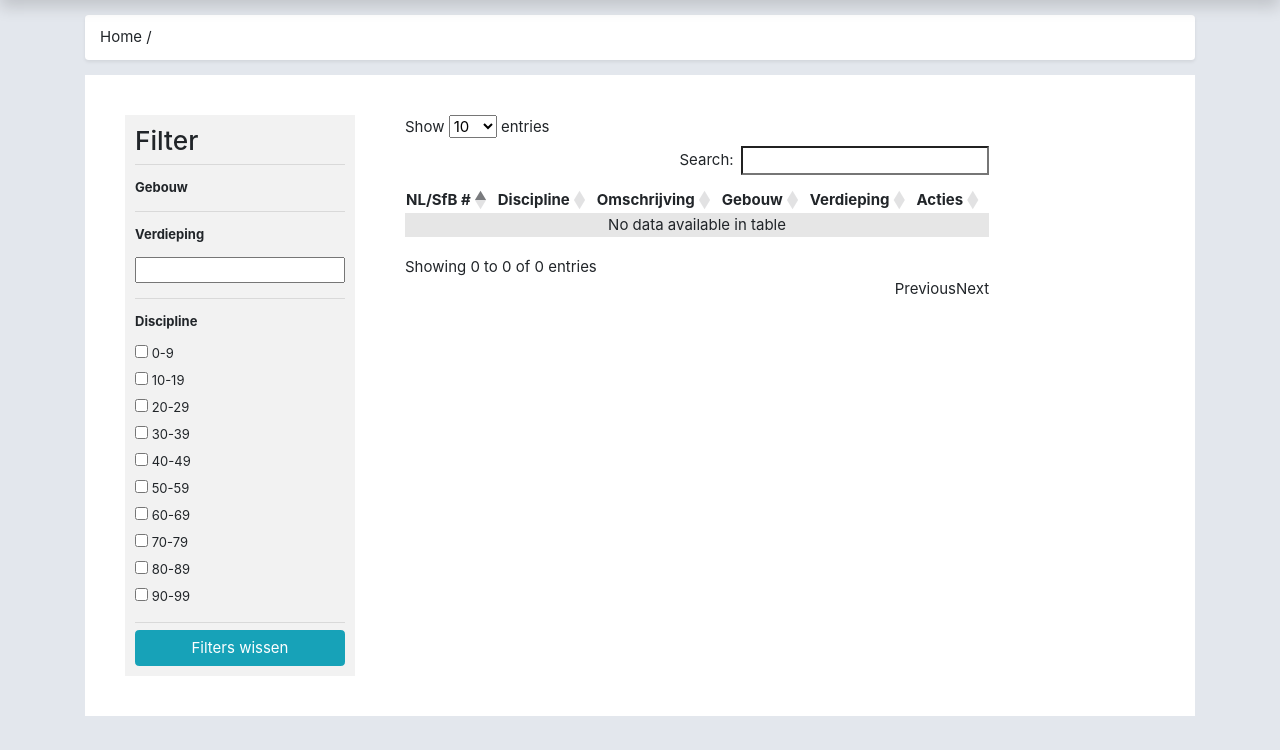
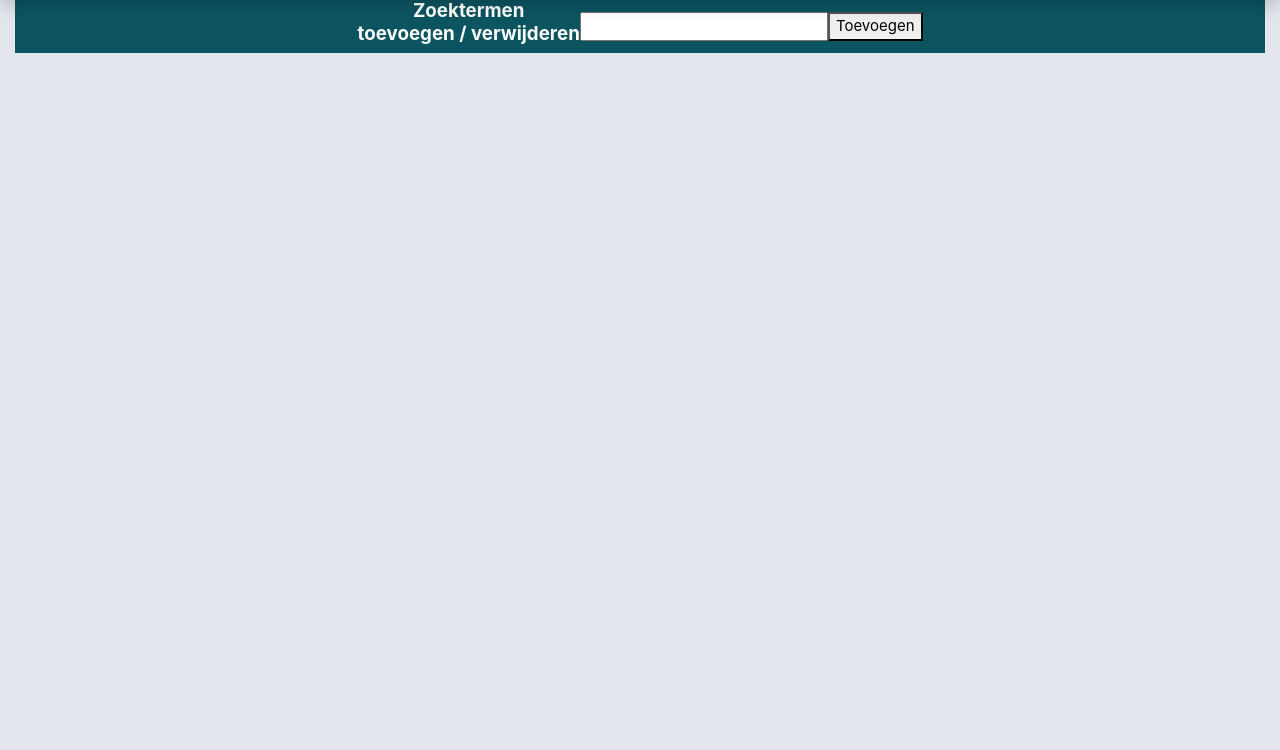
Before and after one commit to alterlai/supportal, a Symfony app: template templates/pages/home.html.twig in a window 1280 px wide. Shown: the part 50-800 px from the top of the page. Run offline with Twig, Linux system fonts and the light colour scheme; the template is opened without the code that fills it, so the values that code supplies are empty; some libraries are stand-ins or nearby versions.

Commit message:
begin homepage

```diff
--- a/public/web/css/application.css
+++ b/public/web/css/application.css
@@ -8,37 +8,15 @@
 
 .content {padding-top: 50px;}
 
-#documenten {
-    background: white;
-    display: flex;
-    padding: 40px;
-}
-#documentContainer {
-    background: white;
-}
-#pdfContainer {
+.topBarContainer {
     width: 100%;
-    outline: 1px solid black;
-    background: darkgrey;
-}
-#historyContainer { margin-top: 25px; }
-#filterContainer {
-    margin-right: 50px;
-    padding: 10px;
-    background: #f2f2f2;
-}
-#filterContainer hr { margin-top: 0.5rem; margin-bottom: 0.5rem; }
-
-.filterOption ul { margin-bottom: 0; }
-.filterOption { font-size: 13px; }
-.filterOption h4 {
-    font-size: 13px;
-    font-weight: bold;
-    margin-top: 1rem;
-    margin-bottom: 1rem;
-}
-.filterOption h5{
-    font-size: 13px;
+    align-items: center;
+    justify-content: center;
+    background: #0c5460;
+    color: white;
 }
 
-#removeFilters {width: 100%;}
+.searchTitle h5 {
+    text-align: center;
+    font-weight: bold;
+}
--- a/templates/pages/home.html.twig
+++ b/templates/pages/home.html.twig
@@ -4,88 +4,34 @@
 {% block body %}
     {% include 'partials/navbar.html.twig' %}
 
-    <div class="container">
-        <ol class="breadcrumb shadow-sm bg-white">
-            <li class="breadcrumb-item">Home /</li>
-        </ol>
-        <div id="documenten">
-            <div id="filterContainer">
-                <div id="filters">
-                    <h3>Filter</h3>
-                    <hr>
-                    <div id="gebouwenFilter" class="filterOption">
-                        <h4>Gebouw</h4>
-
-                        <ul class="fa-columns list-unstyled">
-                            {% for locatie in app.user.organisation.locations %}
-                                <h5>{{ locatie }}</h5>
-                                {% for building in locatie.buildings %}
-                                <li>
-                                    <label>
-                                        <input type="checkbox" name="buildingCode"
-                                               value="{{ building.code }}"> {{ building }}
-                                    </label>
-                                </li>
-                                {% endfor %}
-                            {% endfor %}
-                        </ul>
+    <div class="container-fluid">
+        <div class="row">
+            <div class="topBarContainer d-flex">
+                <div class="searchTitle">
+                    <h5>Zoektermen <br> toevoegen / verwijderen</h5>
+                </div>
+                <div class="searchContainer">
+                    <div class="searchBarContainer">
+                        <input type="text" name="input">
                     </div>
-
-                    <hr>
-
-                    <div class="filterOption" id="floorFilter">
-                        <h4>Verdieping</h4>
-                        <label>
-                            <input type="number" name="floor" id="floorInput" />
-                        </label>
-                    </div>
-
-                    <hr>
-
-                    <div class="filterOption" id="disciplineFilter">
-                        <h4>Discipline</h4>
-                        <ul class="list-group list-unstyled">
-                            {% for i in 0..9 %}
-                                <label>
-                                    <input type="checkbox" name="disciplineGroup"
-                                           value="{{ i }}"> {{ i*10 }}-{{ i*10+9 }}
-                                </label>
-                            {% endfor %}
-                        </ul>
-                    </div>
-                    <hr>
-                    <div>
-                        <button id="removeFilters" class="btn btn-info">Filters wissen</button>
+                    <div class="tagContainer">
+                        {# Area for tags #}
                     </div>
                 </div>
-            </div>
-            <div id="listingContainer">
-                <table class="dataTable table-striped" id="listing">
-                    <thead>
-                    <tr>
-                        <th>NL/SfB #</th>
-                        <th>Discipline</th>
-                        <th>Omschrijving</th>
-                        <th>Gebouw</th>
-                        <th>Verdieping</th>
-                        <th>Acties</th>
-                    </tr>
-                    </thead>
-                    <tbody>
-                        {% for document in documents %}
-                            <tr>
-                                <td>{{ document.documentName }}</td>
-                                <td>{{ document.discipline.code }}</td>
-                                <td>{{ document.discipline.description }}</td>
-                                <td>{{ document.building }}</td>
-                                <td>{{ document.floor }}</td>
-                                <td><a href="{{ path('document', {documentId: document.id}) }}">Bekijk</a></td>
-                            </tr>
-                        {% endfor %}
-                    </tbody>
-                </table>
+                <button class="AddTagButton">Toevoegen</button>
             </div>
         </div>
+
+
+        <div class="documentContainer">
+            <div class="tileContainer">
+                {# Tiles for documents #}
+            </div>
+            <div class="detailsContainer">
+                {# Document details #}
+            </div>
+        </div>
+
     </div>
 
 
```
